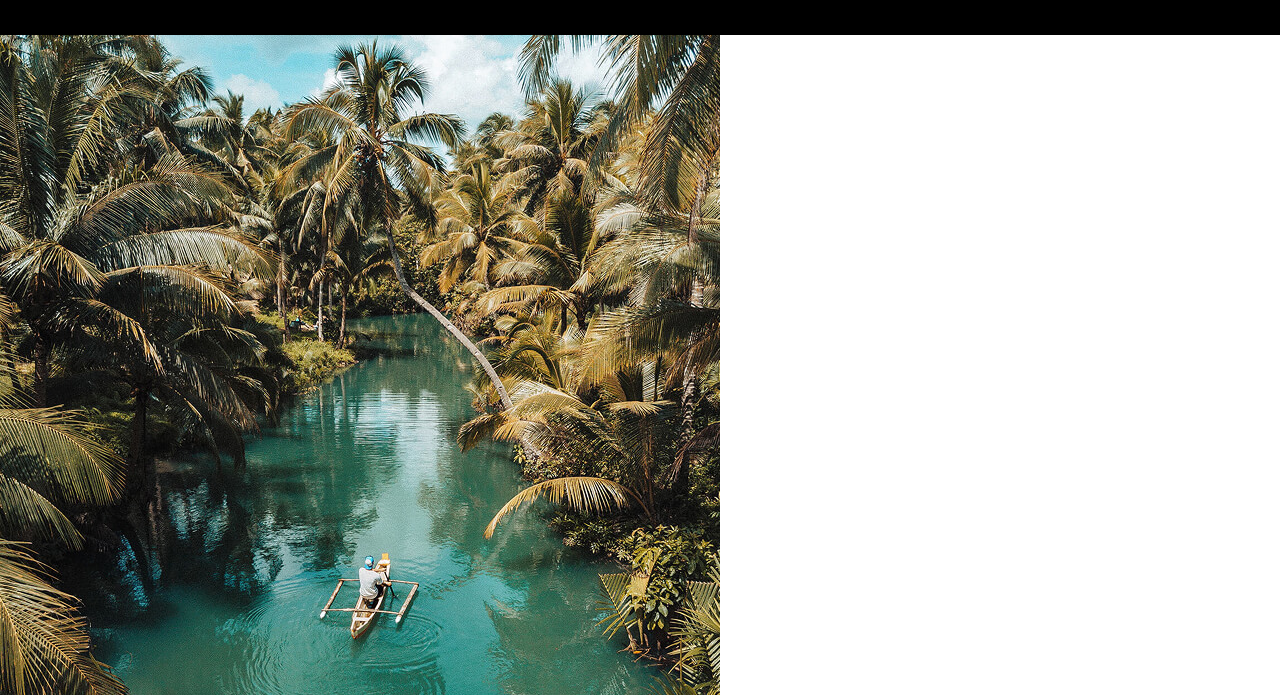
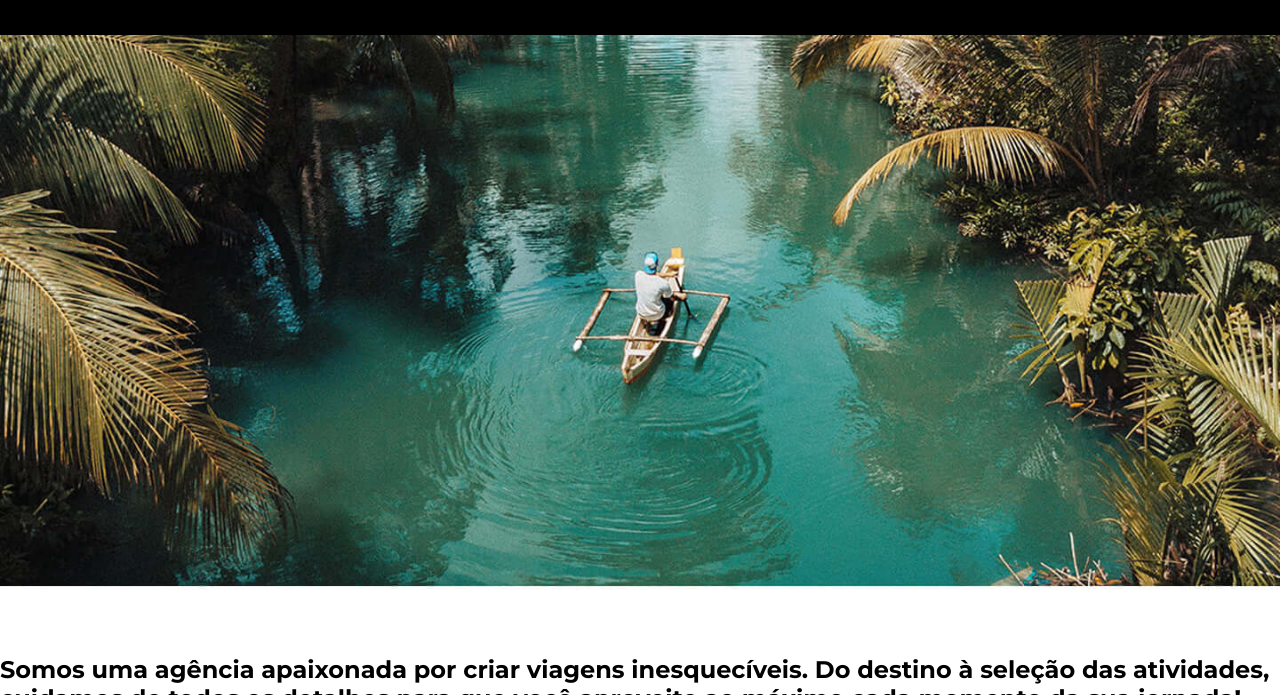
Before and after one commit to Caiossg/jornada-viagens, a plain HTML site: page index.html in a window 1280 px wide. Shown: the part 105-800 px from the top of the page. Drawn offline with Linux system fonts and the light colour scheme.

Commit message:
adiciona hero tablet e desktop

```diff
--- a/css/hero.css
+++ b/css/hero.css
@@ -0,0 +1,28 @@
+.hero-img{
+    height: 400px;
+    width: 100%;
+    background: url(../img/hero-mobile.jpg) no-repeat;
+    background-size: cover;
+}
+
+@media screen and (min-width: 768px){
+
+    .hero-img{
+    height: 620px;
+    width: 100%;
+    background: url(../img/hero-tablet.jpg) no-repeat;
+    background-size: cover;
+    }
+
+}
+
+@media screen and (min-width: 1024px){
+
+    .hero-img{
+    height: 620px;
+    width: 100%;
+    background: url(../img/hero-desktop.jpg) no-repeat;
+    background-size: cover;
+    }
+
+}
--- a/index.html
+++ b/index.html
@@ -36,7 +36,9 @@
 
     </header>
     <section class="hero">
-      <img src="/img/hero-mobile.jpg" alt="">
+      <div class="hero-img">
+
+      </div>
       <h2>Somos uma agência apaixonada por criar viagens inesquecíveis. Do destino à seleção das atividades, cuidamos de todos os detalhes para que você aproveite ao máximo cada momento da sua jornada!</h2>
     </section>
   </body>
```
Also changed, not shown: img/hero-desktop.jpg (added), img/hero-tablet.jpg (added).
